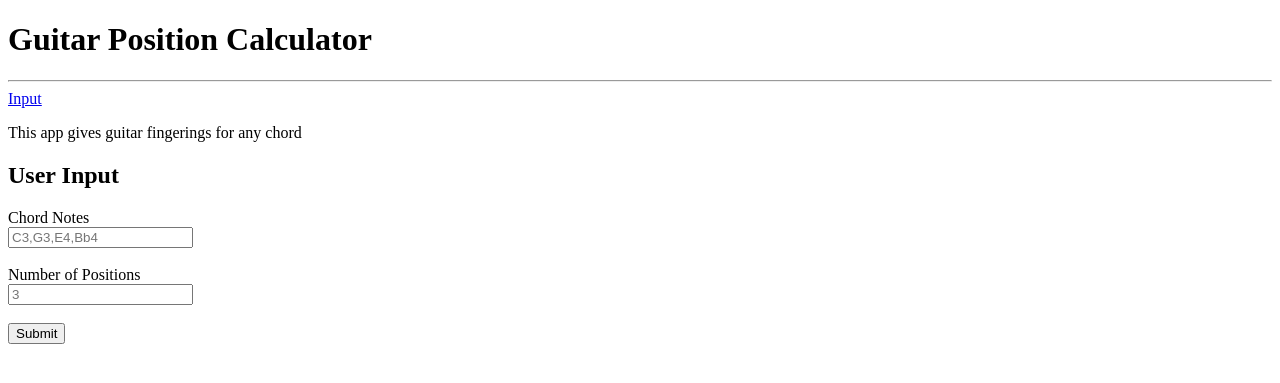
After one commit to joeplattenburg/music, a Flask app: page / in a window 1280 px wide. The commit adds this page. Shown: the top 383 px of the page. Run offline with Flask 3, Linux system fonts and the light colour scheme.

Commit message:
update app to accept post requests with user input and respond

```diff
--- a/app.py
+++ b/app.py
@@ -1,24 +1,35 @@
+import os
+
+from flask import Flask, render_template, request, url_for, flash, redirect
+from markupsafe import escape
+
 import notes
 
-from flask import Flask, render_template
-from markupsafe import escape
+app = Flask(__name__)
+app.config['SECRET_KEY'] = os.urandom(24).hex()
 
 
-app = Flask(__name__)
+@app.route("/", methods=('GET', 'POST'))
+def input():
+    if request.method == 'POST':
+        notes_string = request.form['notes']
+        top_n = request.form['top_n']
+        if not notes_string:
+            flash('Notes are required!')
+        elif not top_n:
+            flash('Number of positions is required!')
+        else:
+            return redirect(url_for('display', notes_string=notes_string, top_n=top_n))
+    return render_template('input.html')
 
 
-@app.route("/demo")
-def info():
-    return render_template('info.html')
-
-
-@app.route("/demo/<notes_string>/<int:top_n>/")
-def demo(notes_string: str, top_n: int) -> str:
+@app.route("/<notes_string>/<int:top_n>/")
+def display(notes_string: str, top_n: int) -> str:
     notes_list = [notes.Note.from_string(note) for note in escape(notes_string).split(',')]
     chord = notes.Chord(notes_list)
     positions = chord.guitar_positions()[:top_n]
     positions_printable = ['<br>'.join(p.printable()) for p in positions]
     return render_template(
-        'demo.html',
+        'display.html',
         chord=chord, top_n=top_n, positions=positions_printable
     )
--- /dev/null
+++ b/templates/base.html
@@ -0,0 +1,27 @@
+<!doctype html>
+
+<head>
+    <title>Guitar Position Calculator</title>
+    <style>
+        .alert {
+            padding: 20px;
+            margin: 5px;
+            color: #970020;
+            background-color: #ffd5de;
+        }
+
+    </style>
+</head>
+<body>
+    <h1>Guitar Position Calculator</h1>
+    <hr>
+    <a href="{{ url_for('input') }}">Input</a>
+    <div class="content">
+        {% for message in get_flashed_messages() %}
+            <div class="alert">{{ message }}</div>
+        {% endfor %}
+        <p>This app gives guitar fingerings for any chord</p>
+        {% block content %}
+        {% endblock %}
+    </div>
+</body>
--- a/templates/demo.html
+++ b/templates/display.html
@@ -1,4 +1,4 @@
-{% extends "info.html" %}
+{% extends "base.html" %}
 
 {% block content %}
 
--- /dev/null
+++ b/templates/input.html
@@ -0,0 +1,22 @@
+{% extends "base.html" %}
+
+{% block content %}
+    <h2>{% block title %} User Input {% endblock %}</h2>
+    <form method="post">
+        <label for="title">Chord Notes</label>
+        <br>
+        <input type="text" name="notes"
+               placeholder="C3,G3,E4,Bb4"
+               value="{{ request.form['notes'] }}"></input>
+        <br>
+        <br>
+        <label for="title">Number of Positions</label>
+        <br>
+        <input type="text" name="top_n"
+               placeholder="3"
+               value="{{ request.form['top_n'] }}"></input>
+        <br>
+        <br>
+        <button type="submit">Submit</button>
+    </form>
+{% endblock %}
```
Also changed, not shown: templates/info.html (deleted, +0 -13 lines).
